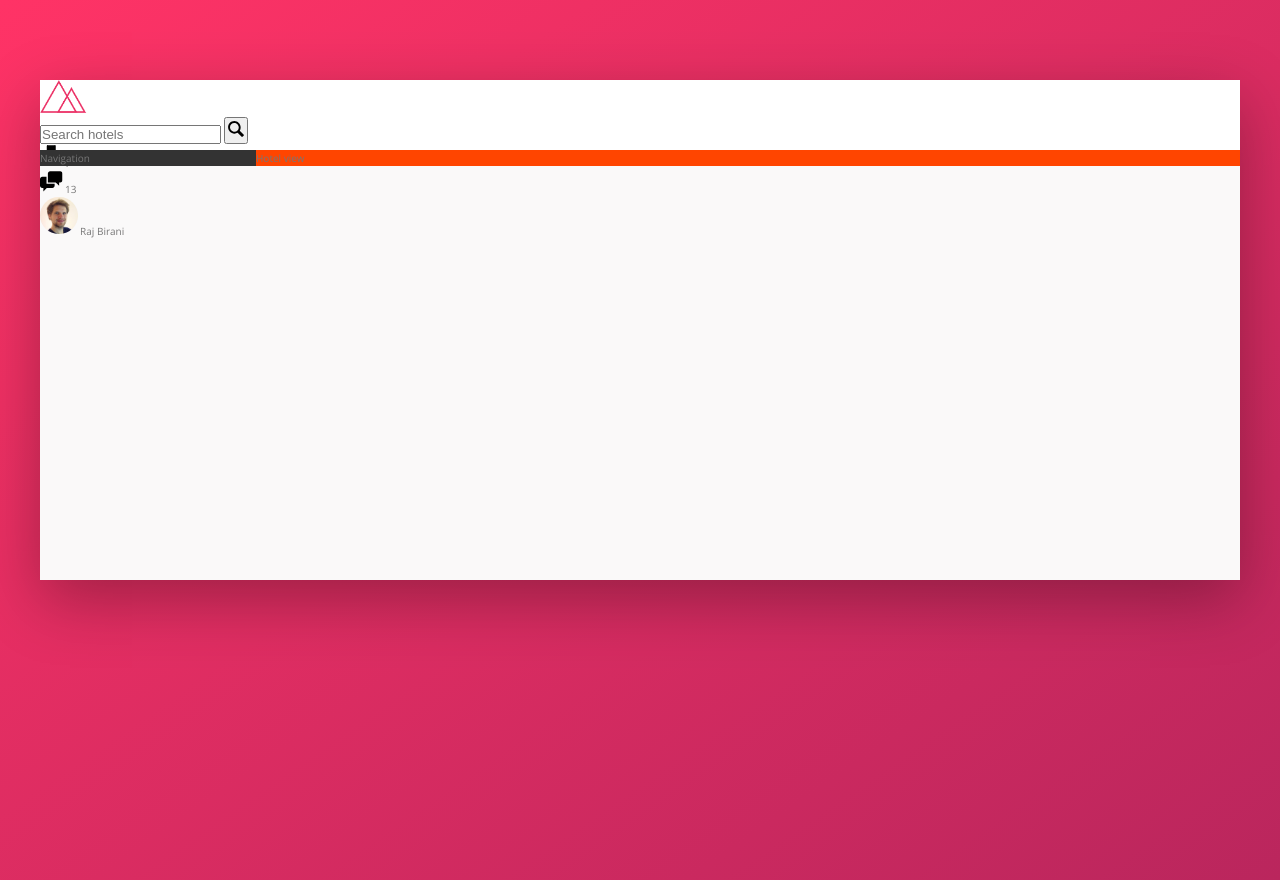
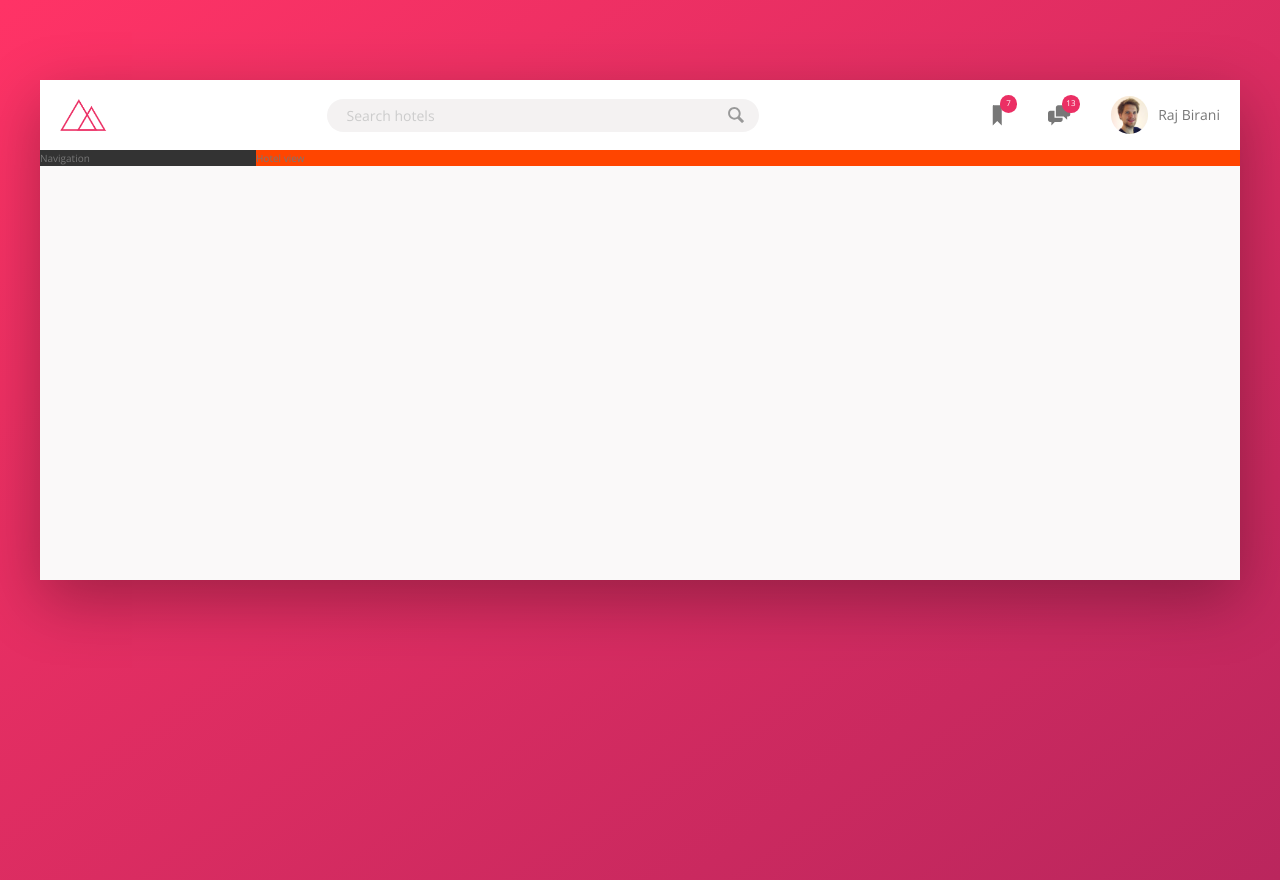
Before and after one commit to RvsB/Trillo-Project, a website: page index.html in a window 1280 px wide. Drawn offline with nearby package versions, Linux system fonts and the light colour scheme.

Commit message:
feat: completely styled the header section

```diff
--- a/sass/_components.scss
+++ b/sass/_components.scss
@@ -3,22 +3,66 @@
 
 .logo {
     height: 3.25rem;
+    margin-left: 2rem;
 }
 
 /////////////////////////////////////////
 // SEARCH
 .search {
+    flex: 0 0 40%;
+
+    display: flex;
+    align-items: center;
+    justify-content: center;
+
+
     &__input {
+        font-family: inherit; //input fields dont inherit properties of parent directly so we need to specify inherit so  that they inherit the properties
+        font-size: inherit;
+        color: inherit;
+        background-color: var(--color-grey-light-2);
+        border: none;
+        padding: .7rem 2rem;
+        border-radius: 100px;
+        width: 90%;
+        transition: all .2s;
+        margin-right: -3.25rem;
 
+        &:focus {
+            outline: none;
+            width: 100%;
+            background-color: var(--color-grey-light-3);
+        }
+
+        &::-webkit-input-placeholder {
+            font-weight: 100;
+            color: var(--color-grey-light-4);
+        }
+    }
+
+    &__input:focus + &__button {
+        background-color: var(--color-grey-light-3);
     }
 
     &__button {
+        display: flex;
+        align-items: center;
+        border: none;
+        background-color: var(--color-grey-light-2);
 
+        &:focus {
+            outline: none;
+        }
+
+        &:active {
+            transform: translateY(2px);
+        }
     }
 
     &__icon {
         height: 2rem;
         width: 2rem;
+        fill: var(--color-grey-dark-3); //this is how we set color for svg icons, using the fill property
     }
 }
 
@@ -30,30 +74,52 @@
 // USER NAVIGATION
 
 .user-nav {
+    align-self: stretch;
+
+    display: flex;
+    align-items: center;
+
+    & > * { //selects all the children of the .user-nav class/element
+        padding: 0 2rem;
+        cursor: pointer;
+        height: 100%;
+        display: flex;
+        align-items: center;
+    }
+    & > *:hover {
+        background-color: var(--color-grey-light-2);
+    }
 
     &__icon-box {
-
+        position: relative;
     }
 
     &__icon {
         height: 2.25rem;
         width: 2.25rem;
+        fill: var(--color-grey-dark-2);
     }
 
     &__notification {
+        font-size: .8rem;
+        height: 1.75rem;
+        width: 1.75rem;
+        border-radius: 50%;
+        background-color: var(--color-primary);
+        color: white;
+        position: absolute;
+        top: 1.5rem;
+        right: 1.1rem;
 
-    }
-
-    &__user {
-
+        display: flex;
+        justify-content: center;
+        align-items: center;
     }
 
     &__user-photo {
         height: 3.75rem;
         border-radius: 50%;
+        margin-right: 1rem;
     }
 
-    &__user-name {
-
-    }
 }
--- a/sass/_layout.scss
+++ b/sass/_layout.scss
@@ -8,9 +8,14 @@
 }
 
 .header {
+    font-size: 1.4rem;
     height: 7rem;
     background-color: #fff;
     border-bottom: var(--color-grey-light-2);
+
+    display: flex;
+    justify-content: space-between;
+    align-items: center;
 
 }
 
```
Also changed, not shown: css/index.css.
